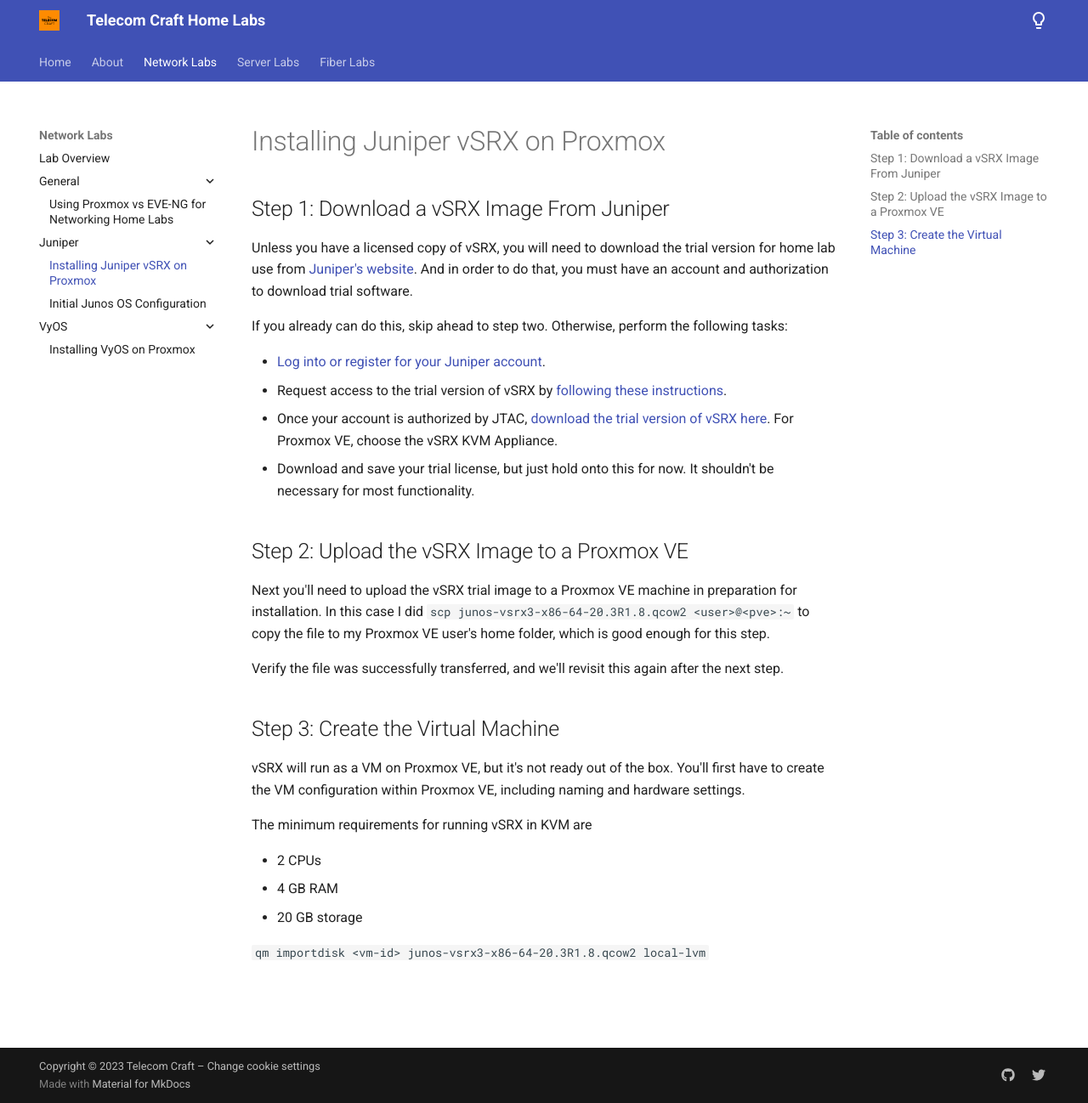
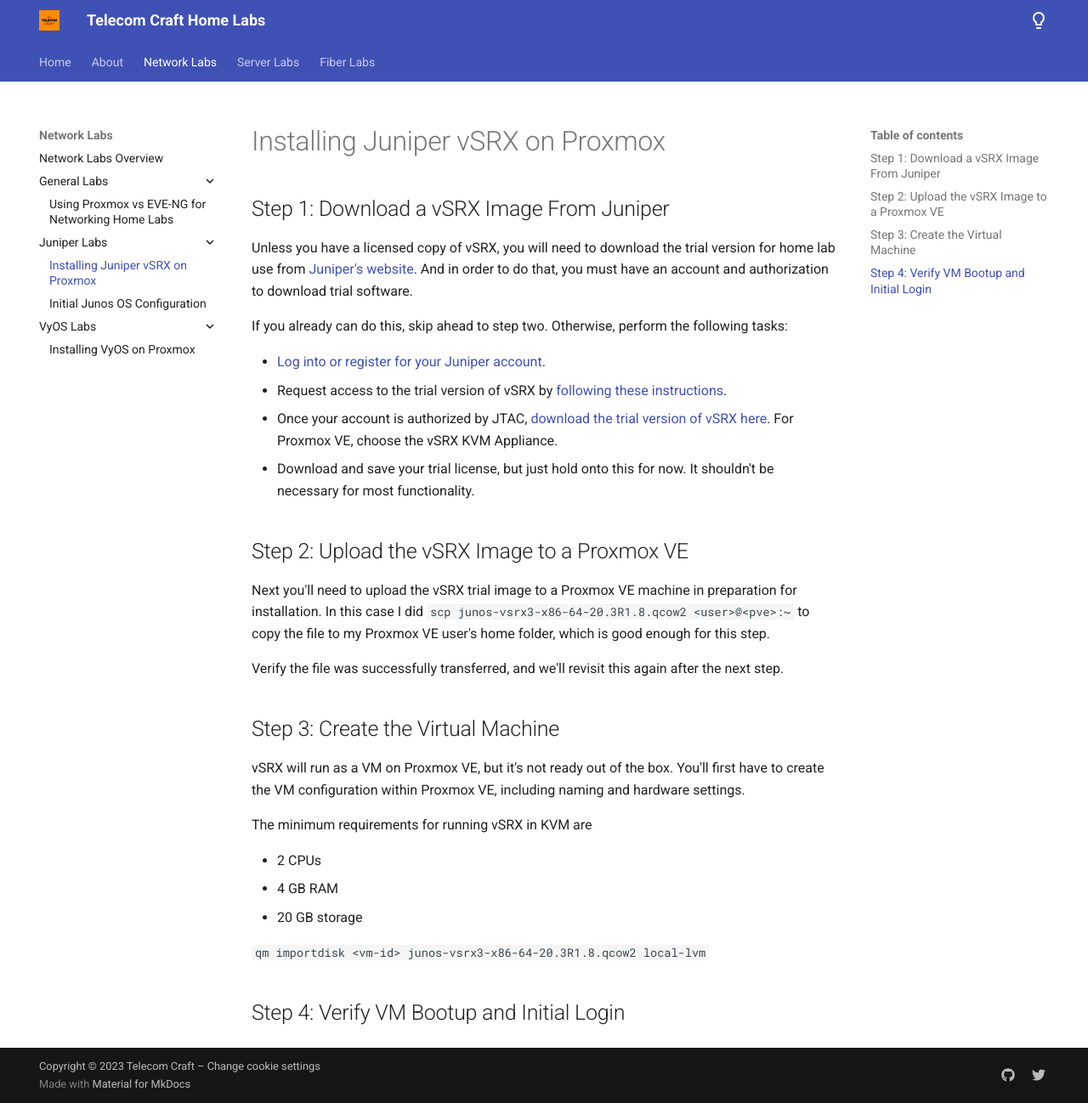
Before and after one commit to telecomcraft/homelabs, an MkDocs documentation site: the page built from docs/labs/networks/juniper/installing-vsrx-on-proxmox.md, in a window 1280 px wide and 1298 px high. Shown: the whole window at 85% size. Built offline with MkDocs 1.6.1 and Material for MkDocs 9.7.7, drawn with Linux system fonts in a browser that asks for light colours.

Commit message:
Workflow improvements

```diff
--- a/docs/labs/networks/juniper/installing-vsrx-on-proxmox.md
+++ b/docs/labs/networks/juniper/installing-vsrx-on-proxmox.md
@@ -30,3 +30,5 @@
 - 20 GB storage
 
 `qm importdisk <vm-id> junos-vsrx3-x86-64-20.3R1.8.qcow2 local-lvm`
+
+## Step 4: Verify VM Bootup and Initial Login
--- a/mkdocs.yml
+++ b/mkdocs.yml
@@ -54,19 +54,19 @@
     - Home: 'index.md'
     - About: 'about.md'
     - Network Labs:
-      - Lab Overview: 'labs/networks/overview.md'
-      - General:
+      - Network Labs Overview: 'labs/networks/overview.md'
+      - General Labs:
         - Using Proxmox vs EVE-NG for Networking Home Labs: 'labs/networks/general/using-proxmox-vs-eve-ng-for-networking-home-labs.md'
-      - Juniper:
+      - Juniper Labs:
         - Installing Juniper vSRX on Proxmox: 'labs/networks/juniper/installing-vsrx-on-proxmox.md'
         - Initial Junos OS Configuration: 'labs/networks/juniper/initial-junos-os-configuration.md'
-      - VyOS:
+      - VyOS Labs:
         - Installing VyOS on Proxmox: 'labs/networks/vyos/installing-vyos-on-proxmox.md'
     - Server Labs:
-      - Overview: 'labs/servers/overview.md'
+      - Server Labs Overview: 'labs/servers/overview.md'
       - Servers: 'labs/servers/ubuntu-linux.md'
     - Fiber Labs:
-      - Overview: 'labs/fiber/overview.md'
+      - Fiber Labs Overview: 'labs/fiber/overview.md'
 
 plugins:
   - git-committers:
```
